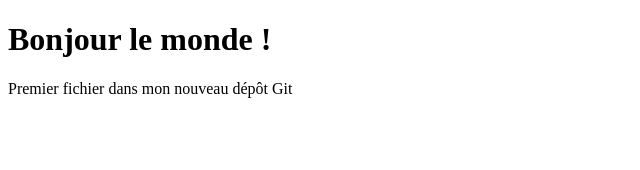
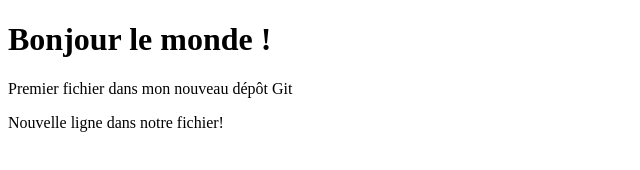
Before and after one commit to damienrabelais/bonjour, a plain HTML site: page index.html in a window 1280 px wide. Shown: the whole page, without its empty margins (0-640 px from the left). Drawn offline with Linux system fonts and the light colour scheme.

Commit message:
Ajout Ligne dans index

```diff
--- a/index.html
+++ b/index.html
@@ -6,5 +6,6 @@
 <body>
     <h1>Bonjour le monde !</h1>
     <p>Premier fichier dans mon nouveau dépôt Git</p>
+    <p>Nouvelle ligne dans notre fichier!</p>
 </body>
 </html>
```
